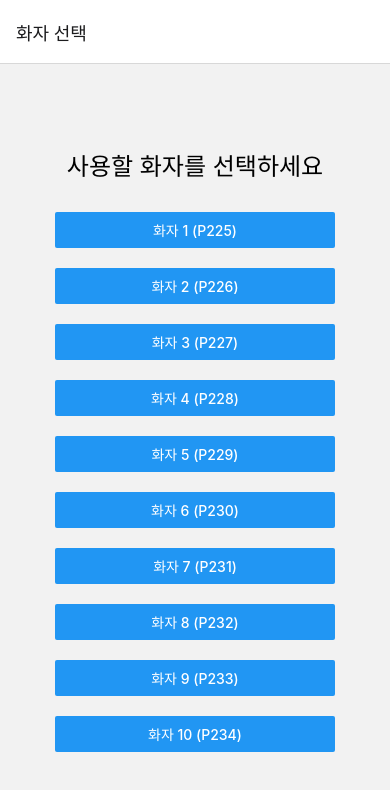
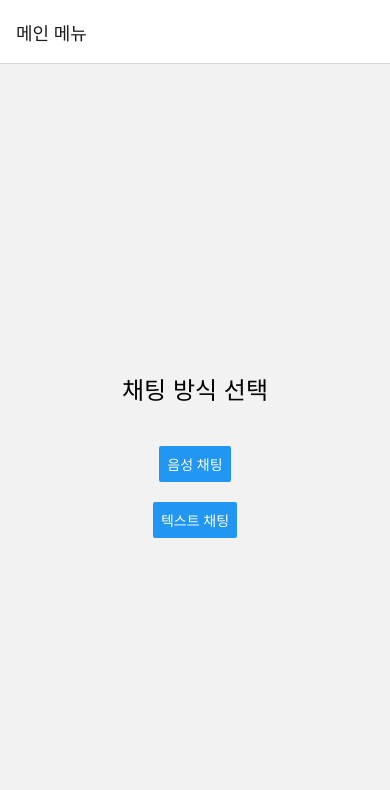
Before and after one commit to minseong99/English-Conversation-Studying-app_frontend, a React Native app in the folder EnglishStudyingAppFront/: screen /MainMenu in a window 390 px wide. Shown: the top 790 px of the page. Built offline with nearby package versions, Linux system fonts and the light colour scheme.

Commit message:
메인 화면 추가 및 채팅 기능 추가
메인화면을 추가하여 음성, 채팅으로 선택하여 대화 할 수 있도록 서비스를 확장하였다.

```diff
--- a/EnglishStudyingAppFront/src/App.tsx
+++ b/EnglishStudyingAppFront/src/App.tsx
@@ -2,6 +2,7 @@
 import React from 'react';
 import { NavigationContainer } from '@react-navigation/native';
 import { createStackNavigator } from '@react-navigation/stack';
+import MainMenuScreen from './components/MainMenuScreen';
 import SpeakerSelectionScreen from './components/SpeakerSelectionScreen';
 import ChatVoiceScreen from './components/ChatVoiceScreen';
 import ChatScreen from './components/ChatScreen';
@@ -10,14 +11,14 @@ const Stack = createStackNavigator();
 
 const App = () => {
   return (
-
     <NavigationContainer>
-      <Stack.Navigator initialRouteName="SpeakerSelection">
+      <Stack.Navigator initialRouteName="MainMenu">
+        <Stack.Screen name="MainMenu" component={MainMenuScreen} options={{ title: "메인 메뉴" }} />
         <Stack.Screen name="SpeakerSelection" component={SpeakerSelectionScreen} options={{ title: "화자 선택" }} />
         <Stack.Screen name="ChatVoice" component={ChatVoiceScreen} options={{ title: "음성 대화" }} />
+        <Stack.Screen name="ChatText" component={ChatScreen} options={{ title: "텍스트 대화" }} />
       </Stack.Navigator>
     </NavigationContainer>
-
   );
 };
 
--- /dev/null
+++ b/EnglishStudyingAppFront/src/components/MainMenuScreen.tsx
@@ -0,0 +1,31 @@
+// src/screens/MainMenuScreen.tsx
+import React from 'react';
+import { View, Text, Button, StyleSheet } from 'react-native';
+import { useNavigation } from '@react-navigation/native';
+
+const MainMenuScreen = () => {
+  const navigation = useNavigation();
+
+  return (
+    <View style={styles.container}>
+      <Text style={styles.title}>채팅 방식 선택</Text>
+      <Button
+        title="음성 채팅"
+        onPress={() => navigation.navigate('SpeakerSelection')}
+      />
+      <View style={styles.spacer} />
+      <Button
+        title="텍스트 채팅"
+        onPress={() => navigation.navigate('ChatText')}
+      />
+    </View>
+  );
+};
+
+const styles = StyleSheet.create({
+  container: { flex: 1, justifyContent: 'center', alignItems: 'center', padding: 20 },
+  title: { fontSize: 24, marginBottom: 40 },
+  spacer: { height: 20 },
+});
+
+export default MainMenuScreen;
```
